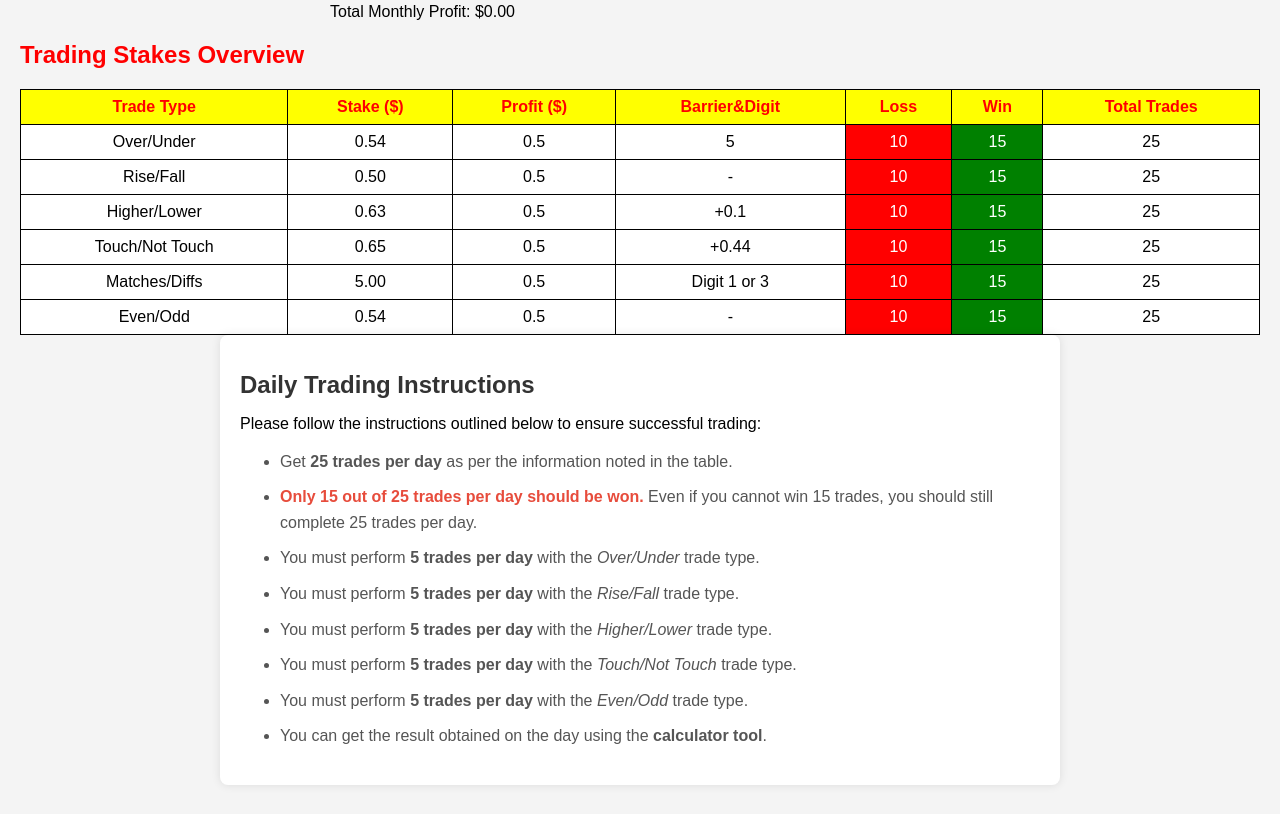
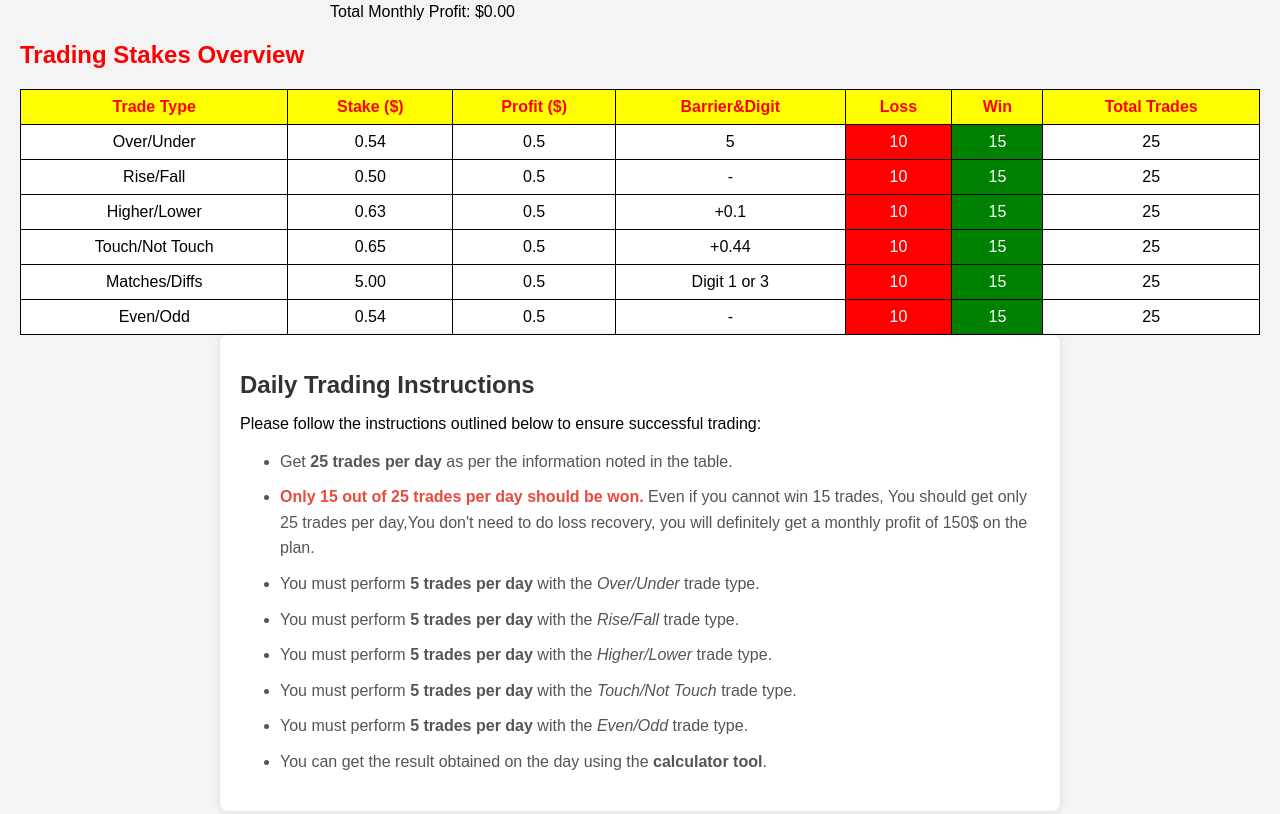
Before and after one commit to Derivesuptickanalyzer00/money-mangement-plane, a plain HTML site: page index.html in a window 1280 px wide. Shown: the part 577-1391 px from the top of the page. Drawn offline with Linux system fonts and the light colour scheme.

Commit message:
Update index.html

```diff
--- a/index.html
+++ b/index.html
@@ -312,7 +312,7 @@
         <p>Please follow the instructions outlined below to ensure successful trading:</p>
         <ul>
             <li>Get <strong>25 trades per day</strong> as per the information noted in the table.</li>
-            <li><span class="important">Only 15 out of 25 trades per day should be won.</span> Even if you cannot win 15 trades, you should still complete 25 trades per day.</li>
+            <li><span class="important">Only 15 out of 25 trades per day should be won.</span> Even if you cannot win 15 trades, You should get only 25 trades per day,You don't need to do loss recovery, you will definitely get a monthly profit of 150$ on the plan.</li>
             <li>You must perform <strong>5 trades per day</strong> with the <em>Over/Under</em> trade type.</li>
             <li>You must perform <strong>5 trades per day</strong> with the <em>Rise/Fall</em> trade type.</li>
             <li>You must perform <strong>5 trades per day</strong> with the <em>Higher/Lower</em> trade type.</li>
```
